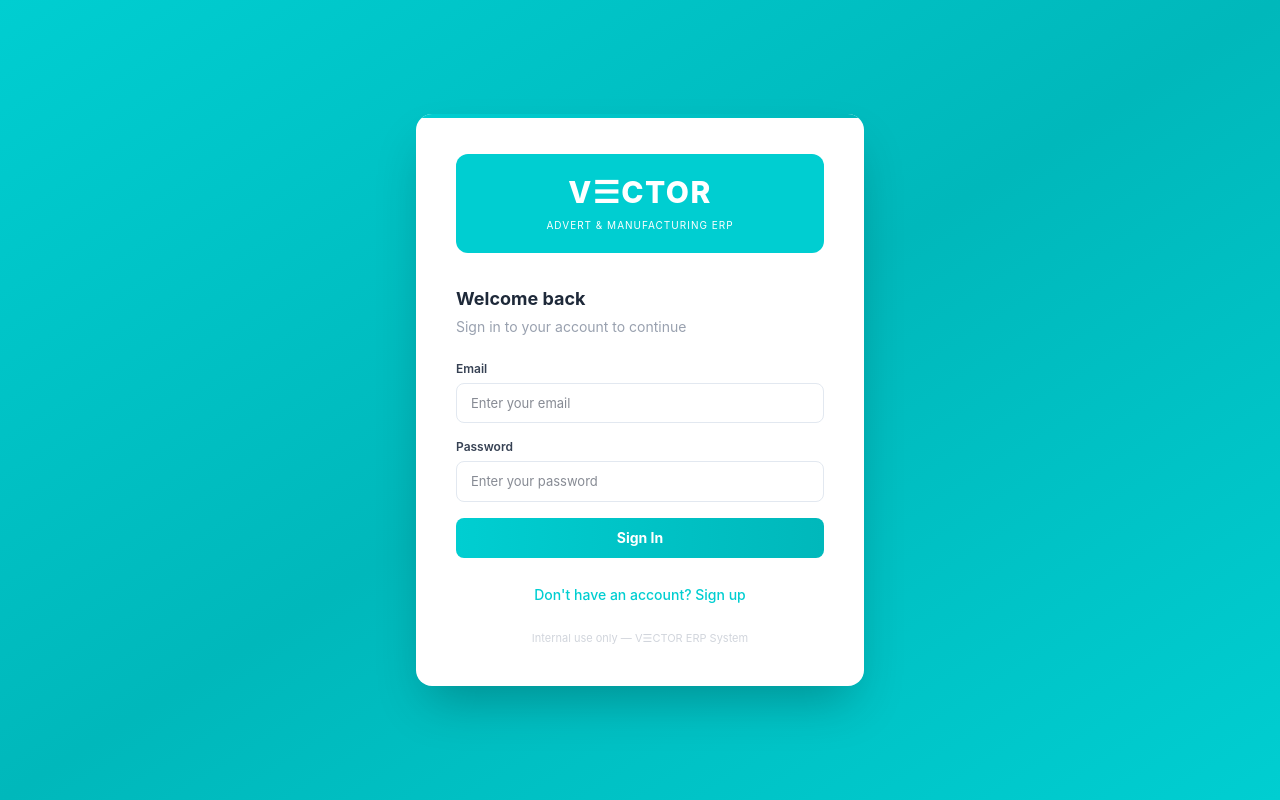
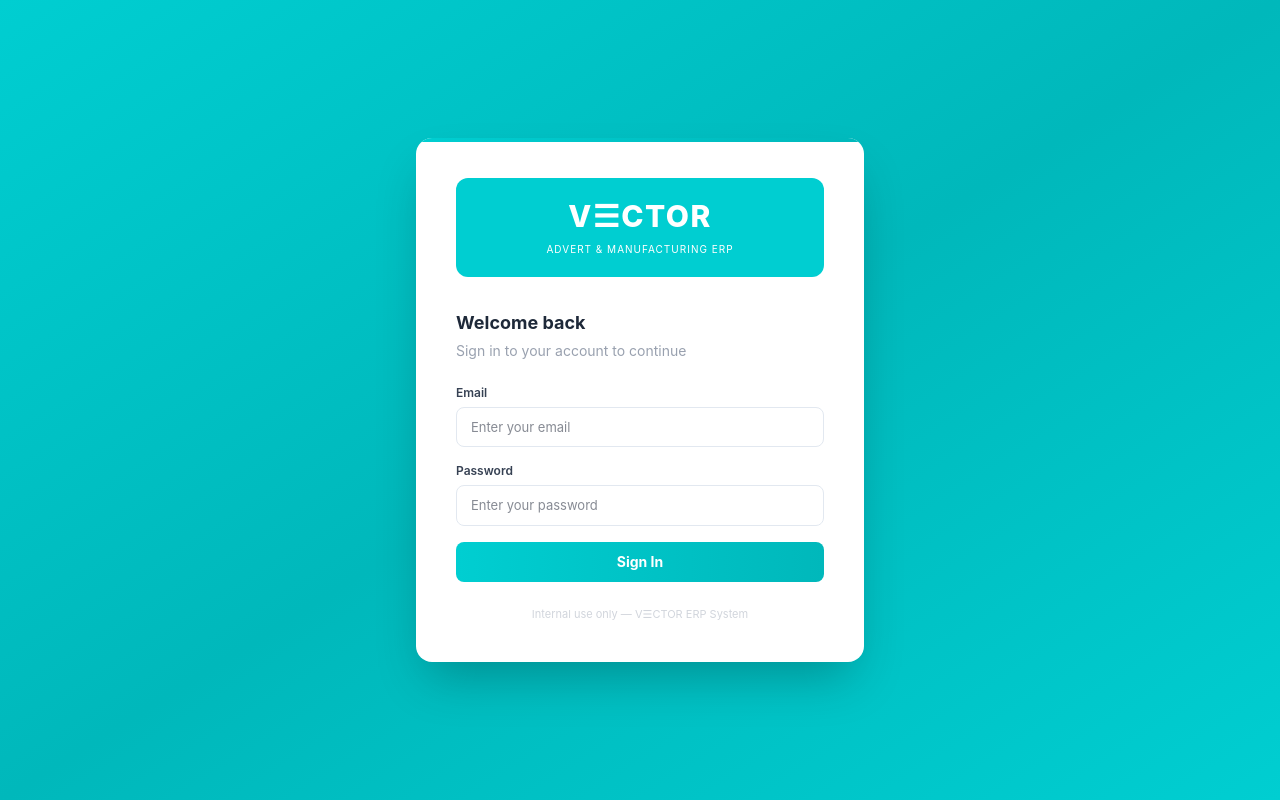
Before and after one commit to yopeman/vector_front_desk__designer_erp, a React (Vite) app in the folder vector-front-desk-erp-app/: page /#/login in a window 1280 px wide. Built offline with nearby package versions, Linux system fonts and the light colour scheme; no server answers.

Commit message:
remove signup

```diff
--- a/vector-front-desk-erp-app/src/pages/LoginPage.jsx
+++ b/vector-front-desk-erp-app/src/pages/LoginPage.jsx
@@ -141,7 +141,7 @@
           </button>
         </form>
 
-        <div className="text-center mt-6">
+        {/* <div className="text-center mt-6">
           <button
             onClick={toggleMode}
             className="text-sm text-[#00ced1] hover:underline font-medium"
@@ -150,7 +150,7 @@
               ? "Don't have an account? Sign up"
               : 'Already have an account? Sign in'}
           </button>
-        </div>
+        </div> */}
 
         <p className="text-center mt-6 text-[11px] text-gray-300">
           Internal use only &mdash; V☰CTOR ERP System
```
